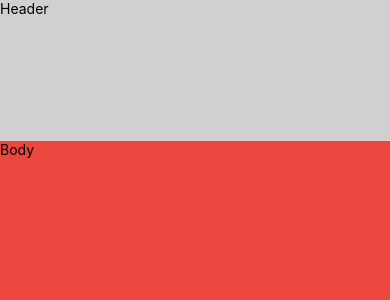
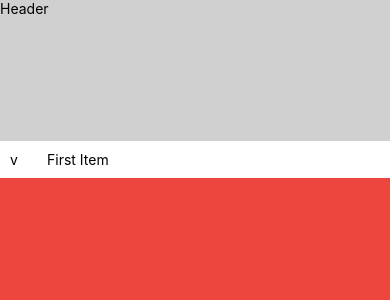
Before and after one commit to astadipati/Not-My-List, a React Native app: screen / in a window 390 px wide. Shown: the top 300 px of the page. Built offline with nearby package versions, Linux system fonts and the light colour scheme.

Commit message:
Style sheet manual done

```diff
--- a/App.js
+++ b/App.js
@@ -9,15 +9,21 @@ export default class App extends Component{
     return(
       // didalam container ada header dan body
       <View style={styles.container}>
-        <View style={styles.header
-        }>
+        <View style={styles.header}>
         <Text>Header</Text>
         </View>
-        <View style={styles.body
-        }>
-        <Text>Body</Text>
+        <View style={styles.body}>
+        <View style={styles.list}>
+          <View style={styles.listItem}>
+            <View style={styles.listItemLeft}>
+              <Text>v</Text>
+            </View>
+            <View style={styles.listItemRight}>
+              <Text>First Item</Text>
+            </View>
+          </View>
         </View>
-
+        </View>
         <Body/>
       </View>
     );
@@ -35,5 +41,16 @@ const styles = StyleSheet.create({
   body: {
     backgroundColor: '#EC463E',
     flex:5
-  }
+  },
+  listItem:{
+    flexDirection: 'row',
+    padding: 10,
+    backgroundColor: '#fff'
+  },
+  listItemLeft: {
+    flex:1
+  },
+  listItemRight:{
+    flex:9
+}
 });
```
